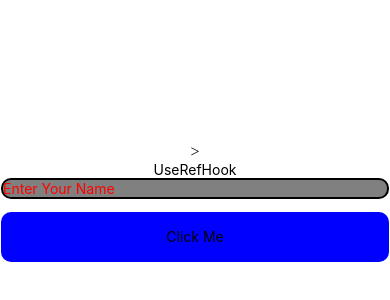
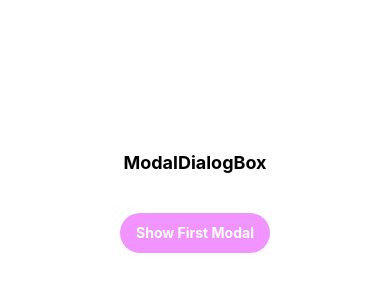
Before and after one commit to 2022BCD0052/learn-to-start-react-native-mobile-app, a React Native app: screen / in a window 390 px wide. Shown: the part 220-520 px from the top of the page. Built offline with nearby package versions, Linux system fonts and the light colour scheme.

Commit message:
learn model dialog ox

```diff
--- a/App.jsx
+++ b/App.jsx
@@ -15,6 +15,7 @@ import UseEffectHookUnmounteed from './src/components/UseEffectHookUnmounteed';
 import HideShowToggle from './src/components/HideShowToggle';
 import StatusBarExample from './src/components/StatusBarExample';
 import UseRefHook from './src/components/UseRefHook';
+import ModalDialogBox from './src/components/ModalDialogBox';
 
 const App = () => {
   return (
@@ -38,7 +39,8 @@ const App = () => {
               {/* <UseEffectHookUnmounteed/> */}
               {/* <HideShowToggle/> */}
               {/* <StatusBarExample/> */}
-              <UseRefHook/>
+              {/* <UseRefHook/> */}
+              <ModalDialogBox/>
 
     </View>
   );
--- /dev/null
+++ b/src/components/ModalDialogBox.jsx
@@ -0,0 +1,104 @@
+import { View, Text, TouchableOpacity, StyleSheet, Modal } from 'react-native';
+import React from 'react';
+
+const ModalDialogBox = () => {
+  const [visible, setVisible] = React.useState(false);
+
+  return (
+    <View style={styles.container}>
+      <Text style={styles.title}>ModalDialogBox</Text>
+      <TouchableOpacity
+        onPress={() => setVisible(true)}
+        style={styles.openButton}
+      >
+        <Text style={styles.buttonText}>Show First Modal</Text>
+      </TouchableOpacity>
+
+      {/* Modal */}
+      <Modal
+        visible={visible}
+        transparent={true}
+        animationType="slide"
+        onRequestClose={() => setVisible(false)} // Handle back button press on Android
+      >
+        <View style={styles.modalContainer}>
+          <View style={styles.modalContent}>
+            <Text style={styles.modalText}>This is the first modal</Text>
+            <Text style={styles.modalSubText}>Hi there!</Text>
+            <TouchableOpacity
+              onPress={() => setVisible(false)}
+              style={styles.closeButton}
+            >
+              <Text style={styles.buttonText}>Close</Text>
+            </TouchableOpacity>
+          </View>
+        </View>
+      </Modal>
+    </View>
+  );
+};
+
+export default ModalDialogBox;
+
+const styles = StyleSheet.create({
+  container: {
+    flex: 1,
+    justifyContent: 'center',
+    alignItems: 'center',
+    backgroundColor: '#fff',
+  },
+  title: {
+    fontSize: 18,
+    fontWeight: 'bold',
+    marginBottom: 20,
+  },
+  openButton: {
+    backgroundColor: '#F194FF',
+    borderRadius: 20,
+    padding: 10,
+    elevation: 2,
+    marginTop: 20,
+    justifyContent: 'center',
+    alignItems: 'center',
+    width: 150,
+    height: 40,
+  },
+  closeButton: {
+    backgroundColor: '#FF6347',
+    borderRadius: 20,
+    padding: 10,
+    elevation: 2,
+    marginTop: 20,
+    justifyContent: 'center',
+    alignItems: 'center',
+    width: 100,
+    height: 40,
+  },
+  buttonText: {
+    color: '#fff',
+    fontWeight: 'bold',
+  },
+  modalContainer: {
+    flex: 1,
+    justifyContent: 'center',
+    alignItems: 'center',
+    backgroundColor: 'rgba(0, 0, 0, 0.5)', // Dim background
+  },
+  modalContent: {
+    backgroundColor: '#fff',
+    padding: 20,
+    borderRadius: 10,
+    alignItems: 'center',
+    width: '80%',
+  },
+  modalText: {
+    fontSize: 18,
+    fontWeight: 'bold',
+    marginBottom: 10,
+  },
+  modalSubText: {
+    fontSize: 16,
+    color: '#666',
+    marginBottom: 20,
+  },
+});
--- a/src/components/UseRefHook.jsx
+++ b/src/components/UseRefHook.jsx
@@ -5,10 +5,12 @@ import React, { useRef } from 'react';
 const UseRefHook = () => {
     const myRef = useRef();
     const handleRef = () =>{
-        myRef.current.setNativeProps({
-            style: { borderColor: 'blue', borderWidth: 2 },
-            text : "yogesh"
-        })
+        // myRef.current.setNativeProps({
+        //     style: { borderColor: 'blue', borderWidth: 2 },
+        //     text : "yogesh"
+        // })
+        myRef.current.focus();
+
     }
   return (
     <View
```
